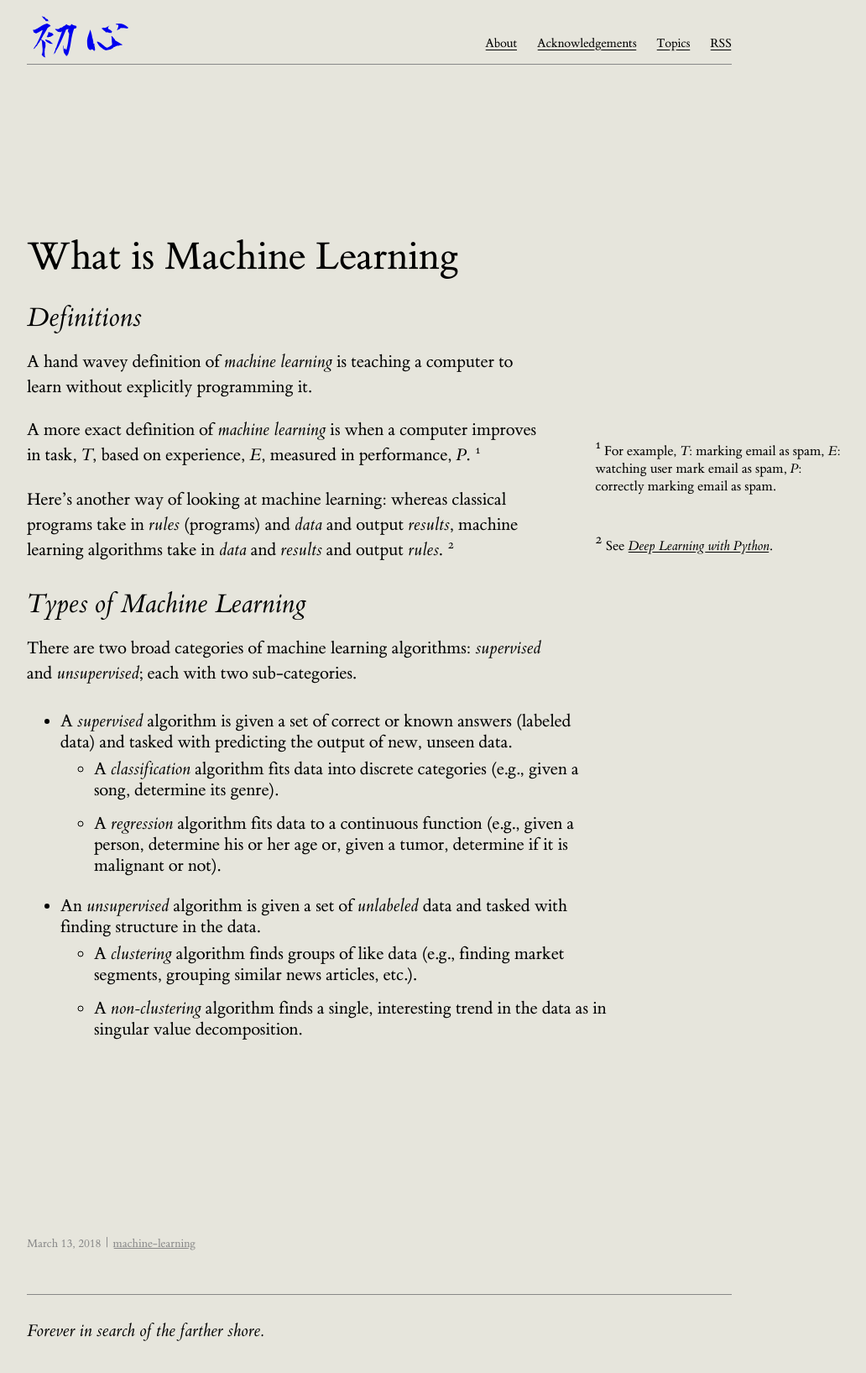
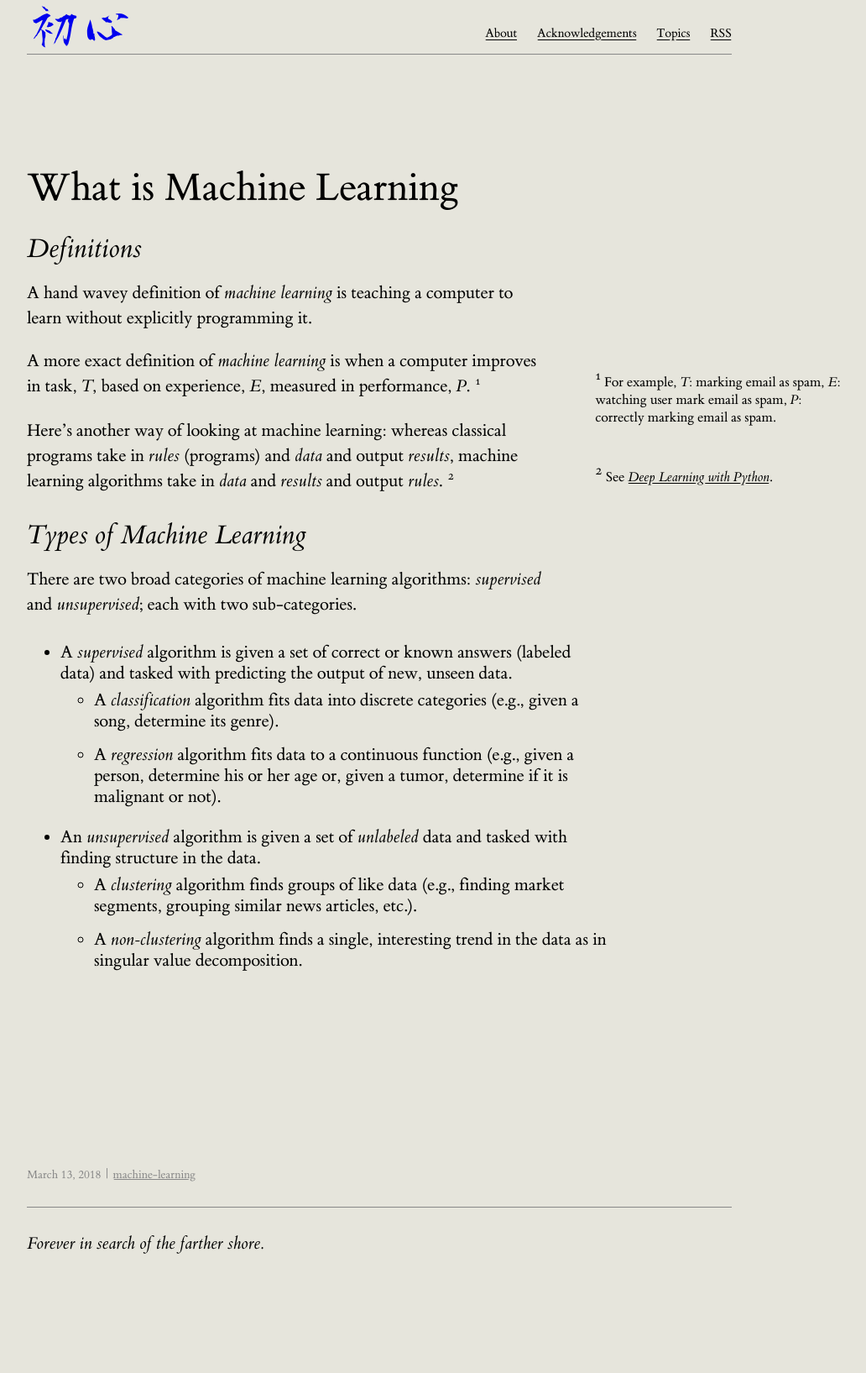
Before and after one commit to dempe/dempe.github.io, a Jekyll site: the page built from _posts/2018-03-14-what-is-machine-learning.md, in a window 1280 px wide. Shown: the whole page at 84% size, without its empty margins (128-1160 px from the left). Built offline with Jekyll 4.4.1, drawn with Linux system fonts in a browser that asks for light colours; after the commit the page ends 1523 px from its top, so only the background shows below that.

Commit message:
Update side and foot notes

```diff
--- a/_includes/footnote.html
+++ b/_includes/footnote.html
@@ -1,4 +1,4 @@
-<label for="sn-{{ include.id }}" class="footnote-number"></label>
+<label for="footnote-{{ include.id }}" class="footnote-number"></label>
 <!-- <span class="footnote">
   {{ include.note }}
 </span> -->
--- a/_includes/side_note.html
+++ b/_includes/side_note.html
@@ -1,4 +1,4 @@
-<label for="sn-{{ include.id }}" class="margin-toggle sidenote-number"></label>
+<label for="sidenote-{{ include.id }}" class="margin-toggle sidenote-number"></label>
 <span class="sidenote">
   {{ include.note }}
 </span>
--- a/css/main.scss
+++ b/css/main.scss
@@ -133,7 +133,7 @@
   width: 55%;
   border: 0;
   border-top: 1px solid $midground-color;
-  margin: 1em 0;
+  margin: 0px;
   padding: 0;
 }
 
@@ -689,6 +689,7 @@
 {
   border-bottom: 1px solid $midground-color;
   min-height: 56px;
+  margin: 0px;
 }
 
 .site-footer
@@ -696,13 +697,15 @@
   border-top: 1px solid $midground-color;
   padding: 30px 0;
   font-style: italic;
-    margin-top: 10px;
+  margin-top: 30px;
+  float: left;
+  clear: both;
 }
 
 .page-content
 {
-  margin-bottom: 40px;
-  margin-top: 40px;
+  margin-bottom: 10px;
+  margin-top: 0px;
 }
 
 .site-nav
@@ -720,11 +723,6 @@
     }
 }
 
-.page-content
-{
-    padding: 30px 0;
-}
-
 .post-list
 {
   margin-left: 0;
@@ -735,6 +733,7 @@
 {
   clear: both;
   margin-top: 1px;
+  margin-bottom: 0px;
   font-size: 16px * 0.875;
   color: $midground-color;
   float: left;
```
Lines whose indentation alone changed are shown as unchanged.
